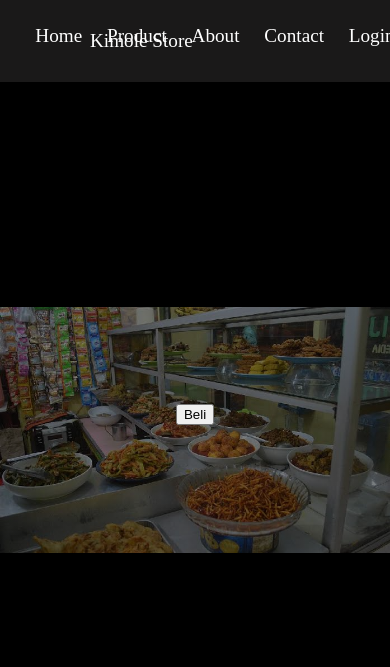
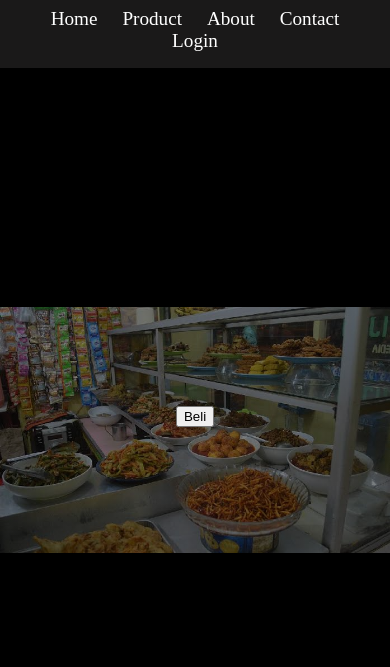
Before and after one commit to imxey/wartegKimole, a PHP site: page /html/product.html in a window 390 px wide. Shown: the top 667 px of the page. Run offline with PHP 8.4, Linux system fonts and the light colour scheme.

Commit message:
ubah style

```diff
--- a/css/style.css
+++ b/css/style.css
@@ -28,8 +28,7 @@
 }
 nav{
   position: relative;
-  left: 20px;
-  bottom: 27px;
+  padding: 2%;
 
 }
 nav a{
@@ -37,15 +36,15 @@
   color: white;
   text-decoration: none;
 }
-#judul{
-  margin: 30px 0 0 90px;
-}
+
 #publicFoodList {
   display: flex;
   flex-wrap: wrap;
   list-style: none; /* Menghilangkan bullet pada list */
   padding: 0;
-  margin-left: 140px;
+  justify-content: center;
+  align-items: center;
+  margin-left: 5%;
 
 }
 #publicFoodList li {
@@ -358,3 +357,34 @@
   color: black;
   text-align: center;
 }
+#beli{
+  margin-top: 10%;
+}
+
+@media(max-width:364px){
+  .konten{
+    display: flex;
+    flex-direction: column;
+    align-items: center;
+    margin-top: 70%;
+  }
+}
+@media(max-width:244px){
+  .konten{
+    display: flex;
+    flex-direction: column;
+    align-items: center;
+    margin-top: 750px;
+  }
+}
+@media(max-width:702px){
+  .pilihMenuAdmin{
+    display: flex;
+    flex-direction: row;
+    justify-content: center;
+    align-items: center;
+    width: 40%;
+    margin-left: 9%;
+    font-size: 7px;
+  }
+}
--- a/html/admin.html
+++ b/html/admin.html
@@ -10,7 +10,7 @@
     <div class="container">
 
         <header>
-            <p id="judul">Kimole Store</p>
+
             <nav>
                 <a href="../index.html">Home</a></li>
                 <a href="product.html">Product</a></li>
--- a/html/contact.html
+++ b/html/contact.html
@@ -9,7 +9,7 @@
 <body>
     <div class="container">
         <header>
-            <p id="judul">Kimole Store</p>
+
             <nav>
                 <a href="../index.html">Home</a></li>
                 <a href="product.html">Product</a></li>
--- a/html/product.html
+++ b/html/product.html
@@ -9,7 +9,6 @@
 <body>
     <div class="container">
         <header>
-            <p id="judul">Kimole Store</p>
             <nav>
                 <a href="../index.html">Home</a></li>
                 <a href="#">Product</a></li>
--- a/index.html
+++ b/index.html
@@ -9,7 +9,6 @@
 <body>
     <div class="container">
         <header>
-            <p id="judul">Kimole Store</p>
             <nav>
                 <a href="index.html">Home</a></li>
                 <a href="html/product.html">Product</a></li>
@@ -23,7 +22,7 @@
             <div class="teksIndex">
                 <p>Lorem ipsum dolor sit amet consectetur adipisicing elit. Inventore libero a harum doloremque consequatur natus. Possimus maiores facere voluptate itaque debitis sequi atque accusantium laboriosam, hic, nemo voluptatibus sapiente minus quo veniam earum quam quaerat aliquam odio iure perspiciatis ad. Atque est esse laboriosam culpa, sint doloribus officia ipsam exercitationem.</p>
                 <p>Voluptatum aut praesentium dolores ut ex, officiis delectus fugit, tempora facere necessitatibus hic fuga harum sapiente obcaecati minus optio exercitationem deserunt alias, rerum ea? Repellat magnam dolore totam animi temporibus a id laudantium quibusdam, quae architecto ut quis perspiciatis, excepturi dolorum voluptate quia, fugiat natus quam. Rem, delectus. Vel, porro!</p>
-                <p>Incidunt magnam eaque explicabo omnis harum! Nulla officia odit reprehenderit animi est. Sequi voluptates error fuga, rem dolor beatae veritatis atque ullam cupiditate, neque illo aliquam doloremque sit, repellat quos dolores repellendus ipsa expedita officiis. Omnis sunt, reiciendis sit voluptas, dolores adipisci magni fugiat placeat numquam fuga optio, animi soluta!</p>
+
             </div>
         </div>
     </div>
--- a/script/displayFood.js
+++ b/script/displayFood.js
@@ -32,7 +32,7 @@
         foods.forEach((food, index) => {
             const li = document.createElement('li');
             li.innerHTML = `
-                <img src="${food.imageUrl}" alt="${food.name}" onclick="buyFood(${index})" style="width: 100px; height: 100px;"><br>
+                <img src="${food.imageUrl}" alt="${food.name}" onclick="buyFood(${index})" id="gambarMakanan" style="width: 100px; height: 100px;"><br>
                 ${food.name} - Rp ${food.price}
             `;
             publicFoodList.appendChild(li);
@@ -70,7 +70,7 @@
         let finalPrice = purchasedItems.reduce((acc, item) => acc + item.totalPrice, 0);
 
         // Tampilkan total harga ke elemen beli
-        beli.innerHTML = `Total Harga: Rp ${finalPrice}`;
+        beli.innerHTML = `Beli - Total Harga: Rp ${finalPrice}`;
 
         // Tampilkan daftar pembelian
         renderPurchasedItems();
```
